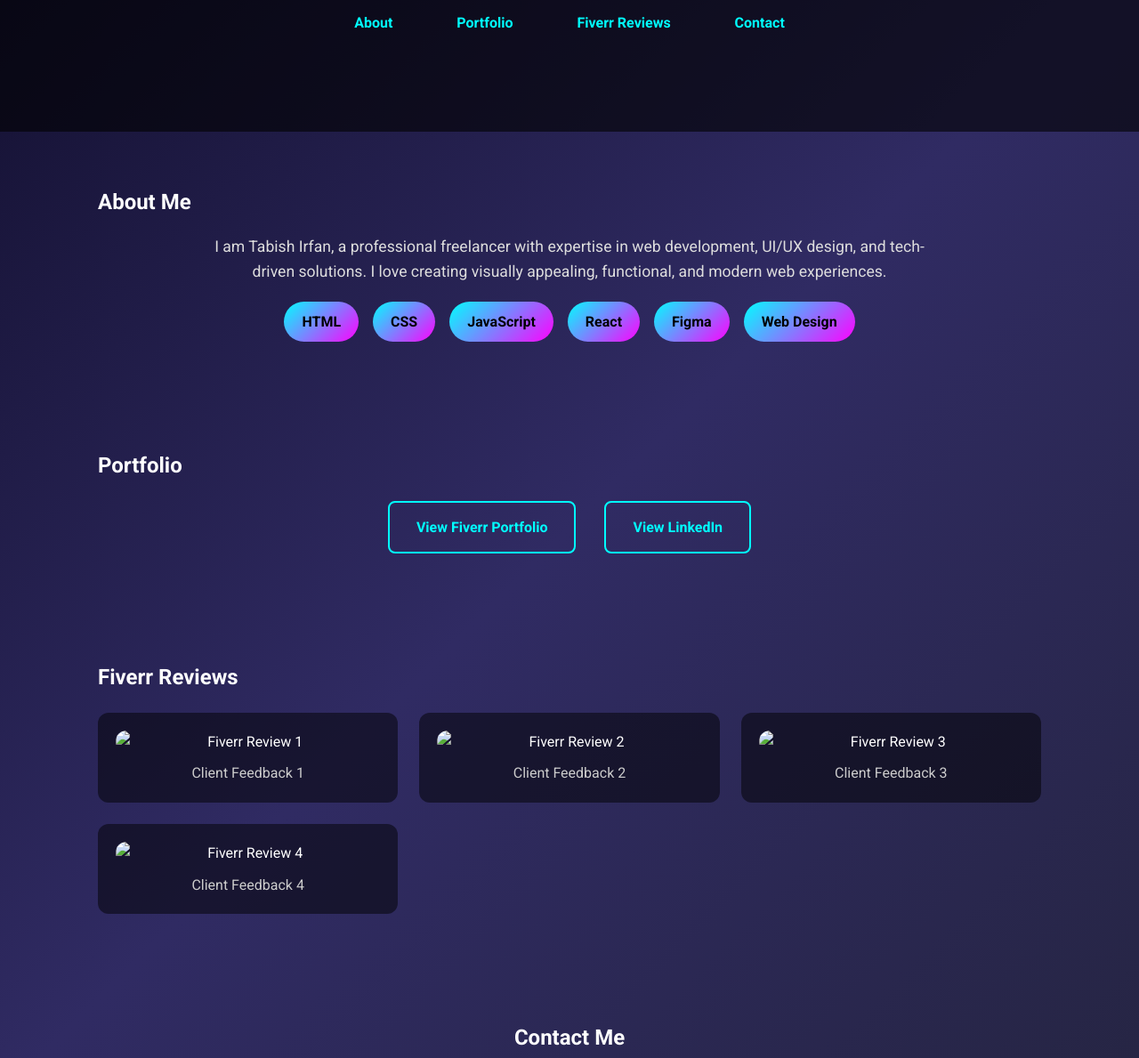
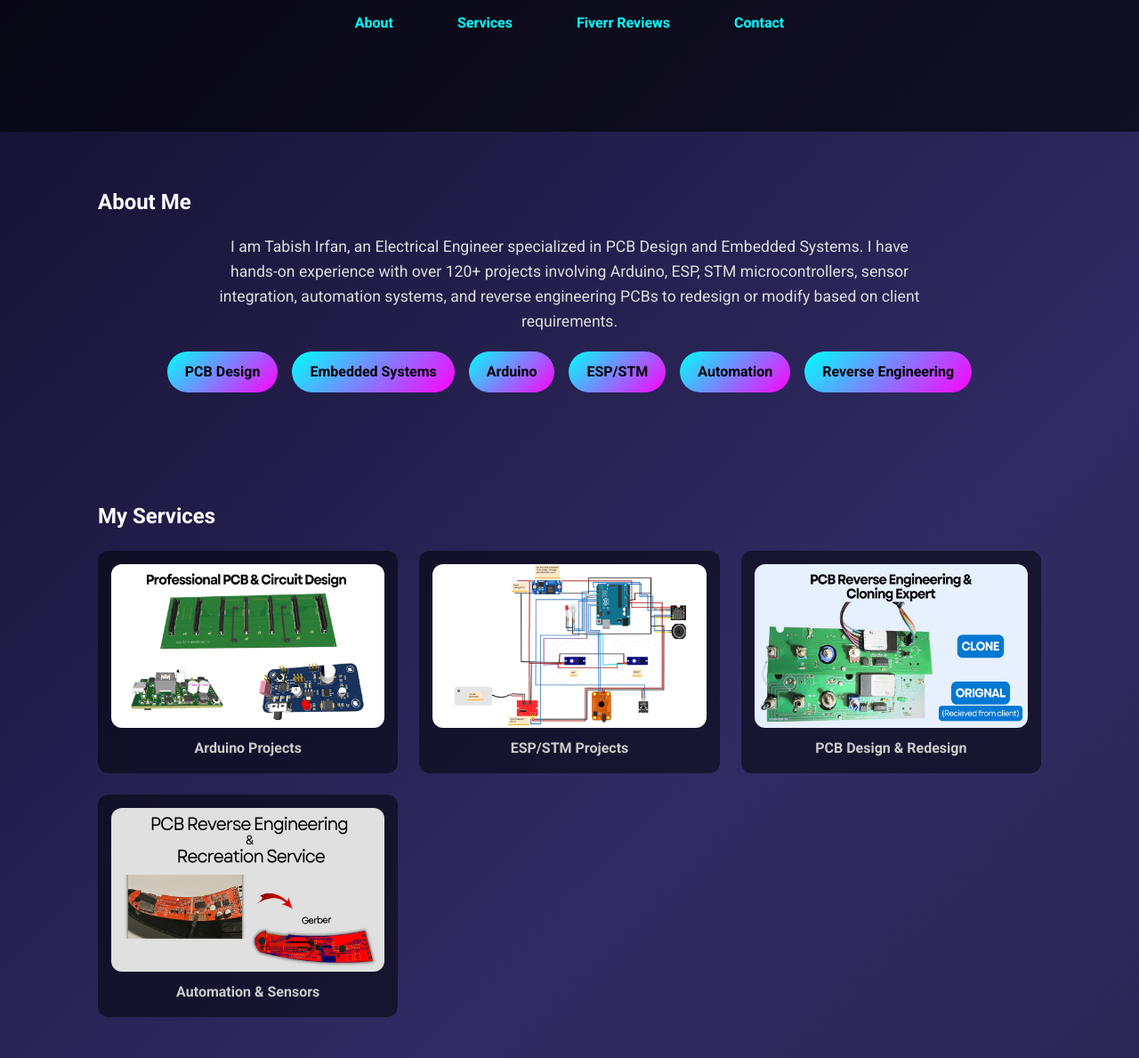
Before and after one commit to ti-sheiikh/tabish-irfan-portfolio, a website: page index.html in a window 1280 px wide. Shown: the part 251-1440 px from the top of the page at 89% size. Drawn offline with Linux system fonts and the light colour scheme.

Commit message:
Initial portfolio site

```diff
--- a/index.html
+++ b/index.html
@@ -3,7 +3,7 @@
 <head>
 <meta charset="UTF-8">
 <meta name="viewport" content="width=device-width, initial-scale=1.0">
-    <title>Tabish Irfan | Portfolio</title>
+<title>Tabish Irfan | Embedded Systems & PCB Freelancer</title>
 <link href="https://fonts.googleapis.com/css2?family=Roboto:wght@400;700&display=swap" rel="stylesheet">
 <style>
 /* ===== Base ===== */
@@ -16,9 +16,8 @@
 }
 a { color: #00ffff; text-decoration: none; }
 a:hover { text-decoration: underline; }
-        img { max-width: 100%; display: block; }
+img { max-width: 100%; display: block; border-radius: 12px; }
 h1, h2, h3 { margin-bottom: 1rem; }
-        section { padding: 60px 20px; max-width: 1100px; margin: 0 auto; }
 
 /* ===== Header / Hero ===== */
 header {
@@ -38,7 +37,6 @@
     color: #ccc;
     margin-top: 10px;
 }
-
 @keyframes gradientText {
     0% { background-position: 0% 50%; }
     100% { background-position: 100% 50%; }
@@ -63,105 +61,8 @@
     background: linear-gradient(90deg, #00ffff, #ff00ff);
 }
 
-        /* ===== About Me ===== */
-        #about p {
-            font-size: 1.1rem;
-            color: #ddd;
-            max-width: 800px;
-            margin: 0 auto 20px auto;
-            text-align: center;
-        }
-        .skills {
-            display: flex;
-            justify-content: center;
-            gap: 1rem;
-            flex-wrap: wrap;
-            margin-top: 20px;
-        }
-        .skill {
-            padding: 10px 20px;
-            border-radius: 25px;
-            background: linear-gradient(135deg, #00ffff, #ff00ff);
-            color: #000;
-            font-weight: bold;
-            transition: 0.3s;
-        }
-        .skill:hover { transform: scale(1.1); }
-
-        /* ===== Portfolio Links ===== */
-        #portfolio .portfolio-links {
-            display: flex;
-            justify-content: center;
-            gap: 2rem;
-            flex-wrap: wrap;
-            margin-top: 20px;
-        }
-        #portfolio .portfolio-links a {
-            display: inline-block;
-            padding: 15px 30px;
-            border: 2px solid #00ffff;
-            border-radius: 8px;
-            font-weight: bold;
-            transition: 0.3s;
-        }
-        #portfolio .portfolio-links a:hover {
-            background: linear-gradient(90deg, #00ffff, #ff00ff);
-            color: #000;
-            border-color: #ff00ff;
-        }
-
-        /* ===== Fiverr Reviews ===== */
-        #reviews .reviews {
-            display: grid;
-            grid-template-columns: repeat(auto-fit, minmax(250px, 1fr));
-            gap: 1.5rem;
-            margin-top: 20px;
-        }
-        #reviews .review {
-            background: rgba(0,0,0,0.5);
-            padding: 20px;
-            border-radius: 12px;
-            text-align: center;
-            transition: 0.3s;
-        }
-        #reviews .review:hover {
-            background: rgba(0,0,0,0.7);
-            transform: translateY(-5px);
-        }
-        #reviews .review img {
-            border-radius: 12px;
-            margin-bottom: 10px;
-        }
-        #reviews .review p {
-            color: #ccc;
-        }
-
-        /* ===== Contact / Footer ===== */
-        #contact {
-            text-align: center;
-        }
-        #contact a {
-            display: inline-block;
-            margin: 10px;
-            padding: 12px 25px;
-            border-radius: 25px;
-            border: 2px solid #00ffff;
-            transition: 0.3s;
-            font-weight: bold;
-        }
-        #contact a:hover {
-            background: linear-gradient(90deg, #00ffff, #ff00ff);
-            color: #000;
-        }
-
-        footer {
-            text-align: center;
-            margin: 40px 0;
-            color: #aaa;
-            font-size: 0.9rem;
-        }
-
-        /* ===== Animations ===== */
+/* ===== Sections ===== */
+section { padding: 60px 20px; max-width: 1100px; margin: 0 auto; }
 .fade-in {
     opacity: 0;
     transform: translateY(20px);
@@ -173,16 +74,44 @@
 @keyframes fadeInUp {
     to { opacity: 1; transform: translateY(0); }
 }
+
+/* ===== About Me ===== */
+#about p { font-size: 1.1rem; color: #ddd; max-width: 800px; margin: 0 auto 20px auto; text-align: center; }
+.skills { display: flex; justify-content: center; gap: 1rem; flex-wrap: wrap; margin-top: 20px; }
+.skill { padding: 10px 20px; border-radius: 25px; background: linear-gradient(135deg, #00ffff, #ff00ff); color: #000; font-weight: bold; transition: 0.3s; }
+.skill:hover { transform: scale(1.1); }
+
+/* ===== Services ===== */
+#services .service-grid { display: grid; grid-template-columns: repeat(auto-fit, minmax(250px, 1fr)); gap: 1.5rem; margin-top: 20px; }
+#services .service { background: rgba(0,0,0,0.5); padding: 15px; border-radius: 12px; text-align: center; transition: 0.3s; }
+#services .service:hover { background: rgba(0,0,0,0.7); transform: translateY(-5px); }
+#services .service img { margin-bottom: 10px; }
+#services .service p { color: #ccc; font-weight: bold; }
+
+/* ===== Fiverr Reviews ===== */
+#reviews .reviews { display: grid; grid-template-columns: repeat(auto-fit, minmax(250px, 1fr)); gap: 1.5rem; margin-top: 20px; }
+#reviews .review { background: rgba(0,0,0,0.5); padding: 20px; border-radius: 12px; text-align: center; transition: 0.3s; }
+#reviews .review:hover { background: rgba(0,0,0,0.7); transform: translateY(-5px); }
+#reviews .review img { margin-bottom: 10px; }
+#reviews .review p { color: #ccc; }
+
+/* ===== Contact ===== */
+#contact { text-align: center; }
+#contact a { display: inline-block; margin: 10px; padding: 12px 25px; border-radius: 25px; border: 2px solid #00ffff; transition: 0.3s; font-weight: bold; }
+#contact a:hover { background: linear-gradient(90deg, #00ffff, #ff00ff); color: #000; }
+
+/* ===== Footer ===== */
+footer { text-align: center; margin: 40px 0; color: #aaa; font-size: 0.9rem; }
 </style>
 </head>
 <body>
 
 <header>
 <h1 class="fade-in">Tabish Irfan</h1>
-    <p class="fade-in">Freelancer | Web Developer | Designer</p>
+<p class="fade-in">Embedded Systems & PCB Freelance Engineer | 7+ Years Experience</p>
 <nav class="fade-in">
 <a href="#about">About</a>
-        <a href="#portfolio">Portfolio</a>
+<a href="#services">Services</a>
 <a href="#reviews">Fiverr Reviews</a>
 <a href="#contact">Contact</a>
 </nav>
@@ -190,22 +119,36 @@
 
 <section id="about">
 <h2 class="fade-in">About Me</h2>
-    <p class="fade-in">I am Tabish Irfan, a professional freelancer with expertise in web development, UI/UX design, and tech-driven solutions. I love creating visually appealing, functional, and modern web experiences.</p>
+<p class="fade-in">I am Tabish Irfan, an Electrical Engineer specialized in PCB Design and Embedded Systems. I have hands-on experience with over 120+ projects involving Arduino, ESP, STM microcontrollers, sensor integration, automation systems, and reverse engineering PCBs to redesign or modify based on client requirements.</p>
 <div class="skills fade-in">
-        <span class="skill">HTML</span>
-        <span class="skill">CSS</span>
-        <span class="skill">JavaScript</span>
-        <span class="skill">React</span>
-        <span class="skill">Figma</span>
-        <span class="skill">Web Design</span>
+<span class="skill">PCB Design</span>
+<span class="skill">Embedded Systems</span>
+<span class="skill">Arduino</span>
+<span class="skill">ESP/STM</span>
+<span class="skill">Automation</span>
+<span class="skill">Reverse Engineering</span>
 </div>
 </section>
 
-<section id="portfolio">
-    <h2 class="fade-in">Portfolio</h2>
-    <div class="portfolio-links fade-in">
-        <a href="https://www.fiverr.com/s/6YgB8yN" target="_blank">View Fiverr Portfolio</a>
-        <a href="https://www.linkedin.com/in/tabish-irfan-1319441a3" target="_blank">View LinkedIn</a>
+<section id="services">
+<h2 class="fade-in">My Services</h2>
+<div class="service-grid fade-in">
+<div class="service">
+<img src="assets/img/services/service-01.png" alt="Arduino Projects">
+<p>Arduino Projects</p>
+</div>
+<div class="service">
+<img src="assets/img/services/service-02.png" alt="ESP/STM Projects">
+<p>ESP/STM Projects</p>
+</div>
+<div class="service">
+<img src="assets/img/services/service-03.png" alt="PCB Design & Redesign">
+<p>PCB Design & Redesign</p>
+</div>
+<div class="service">
+<img src="assets/img/services/service-04.png" alt="Automation & Sensors">
+<p>Automation & Sensors</p>
+</div>
 </div>
 </section>
 
@@ -213,19 +156,19 @@
 <h2 class="fade-in">Fiverr Reviews</h2>
 <div class="reviews fade-in">
 <div class="review">
-            <img src="assets/img/reviews/review-01.png" alt="Fiverr Review 1">
+<img src="assets/img/reviews/review-01.png" alt="Client Feedback 1">
 <p>Client Feedback 1</p>
 </div>
 <div class="review">
-            <img src="assets/img/reviews/review-02.png" alt="Fiverr Review 2">
+<img src="assets/img/reviews/review-02.png" alt="Client Feedback 2">
 <p>Client Feedback 2</p>
 </div>
 <div class="review">
-            <img src="assets/img/reviews/review-03.png" alt="Fiverr Review 3">
+<img src="assets/img/reviews/review-03.png" alt="Client Feedback 3">
 <p>Client Feedback 3</p>
 </div>
 <div class="review">
-            <img src="assets/img/reviews/review-04.png" alt="Fiverr Review 4">
+<img src="assets/img/reviews/review-04.png" alt="Client Feedback 4">
 <p>Client Feedback 4</p>
 </div>
 </div>
```
Also changed, not shown: assets/img/avataaars.svg (deleted), assets/img/portfolio/cabin.png (deleted), assets/img/portfolio/cake.png (deleted), assets/img/portfolio/circus.png (deleted), assets/img/portfolio/game.png (deleted), assets/img/portfolio/safe.png (deleted), assets/img/portfolio/submarine.png (deleted), assets/img/reviews/review-01.png (added), assets/img/reviews/review-02.png (added), assets/img/reviews/review-03.png (added), assets/img/reviews/review-04.png (added), assets/img/services/service-01.png (added), assets/img/services/service-02.png (added), assets/img/services/service-03.png (added), 1 more files. Lines whose indentation alone changed are shown as unchanged.
